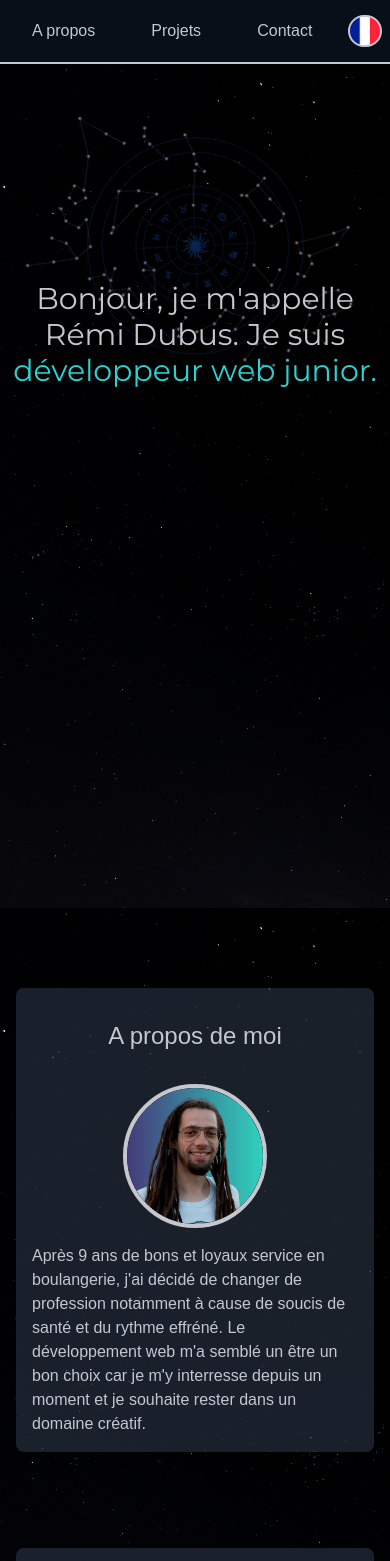
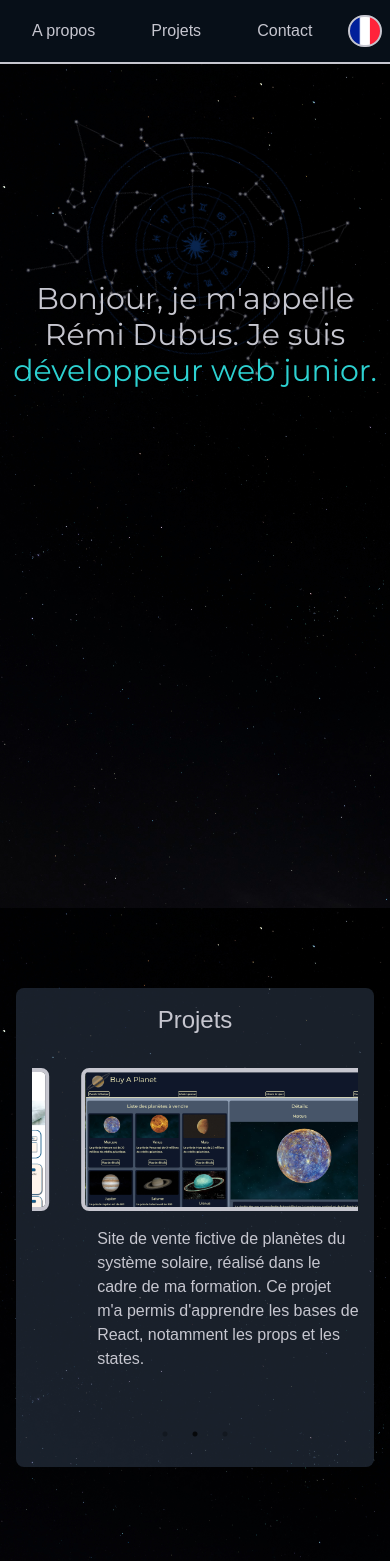
Before and after one commit to Remi-Dubus/Portfolio, a React (Vite) app: page / in a window 390 px wide. Shown: the top 1561 px of the page. Built offline with nearby package versions, Linux system fonts and the light colour scheme.

Commit message:
fix: bug on scoll on mobile

```diff
--- a/src/components/NavBar.tsx
+++ b/src/components/NavBar.tsx
@@ -29,7 +29,7 @@ export default function NavBar() {
 	// JSX
 	return (
 		<>
-			<nav className="bg-darkcolor flex justify-end items-center gap-4 h-16 top-0 z-50 border-b-2 border-lightcolor sm:h-24 sm:gap-10">
+			<nav className="bg-darkcolor flex justify-end items-center gap-4 h-16 sticky top-0 z-50 border-b-2 border-lightcolor sm:h-24 sm:gap-10">
 				<ul className="flex ml-3 gap-4 w-full justify-around sm:gap-12">
 					{arrayOfLinks.map((l) => (
 						<li
--- a/src/pages/HomePage.tsx
+++ b/src/pages/HomePage.tsx
@@ -1,5 +1,4 @@
 import HeroBanner from "../components/HeroBanner";
-import About from "../components/About";
 import Projects from "../components/Projects";
 import Contact from "../components/Contact";
 
@@ -8,7 +7,6 @@ export default function HomePage() {
 		<>
 			<main className="bg-main  bg-darkcolor bg-cover bg-fixed pb-4 sm:pb-20">
 				<HeroBanner />
-				<About />
 				<Projects />
 				<Contact />
 			</main>
```
